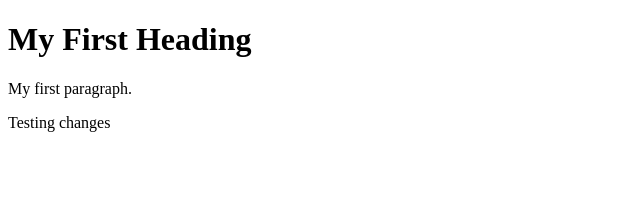
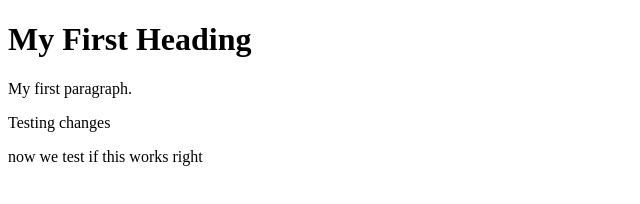
Before and after one commit to troyfredmsit/testrun, a plain HTML site: page index.html in a window 1280 px wide. Shown: the whole page, without its empty margins (0-640 px from the left). Drawn offline with Linux system fonts and the light colour scheme.

Commit message:
thirdcommit

```diff
--- a/index.html
+++ b/index.html
@@ -5,5 +5,6 @@
 <h1>My First Heading</h1>
 <p>My first paragraph.</p>
 <p>Testing changes</p>
+<p>now we test if this works right</p>
 </body>
 </html>
```
